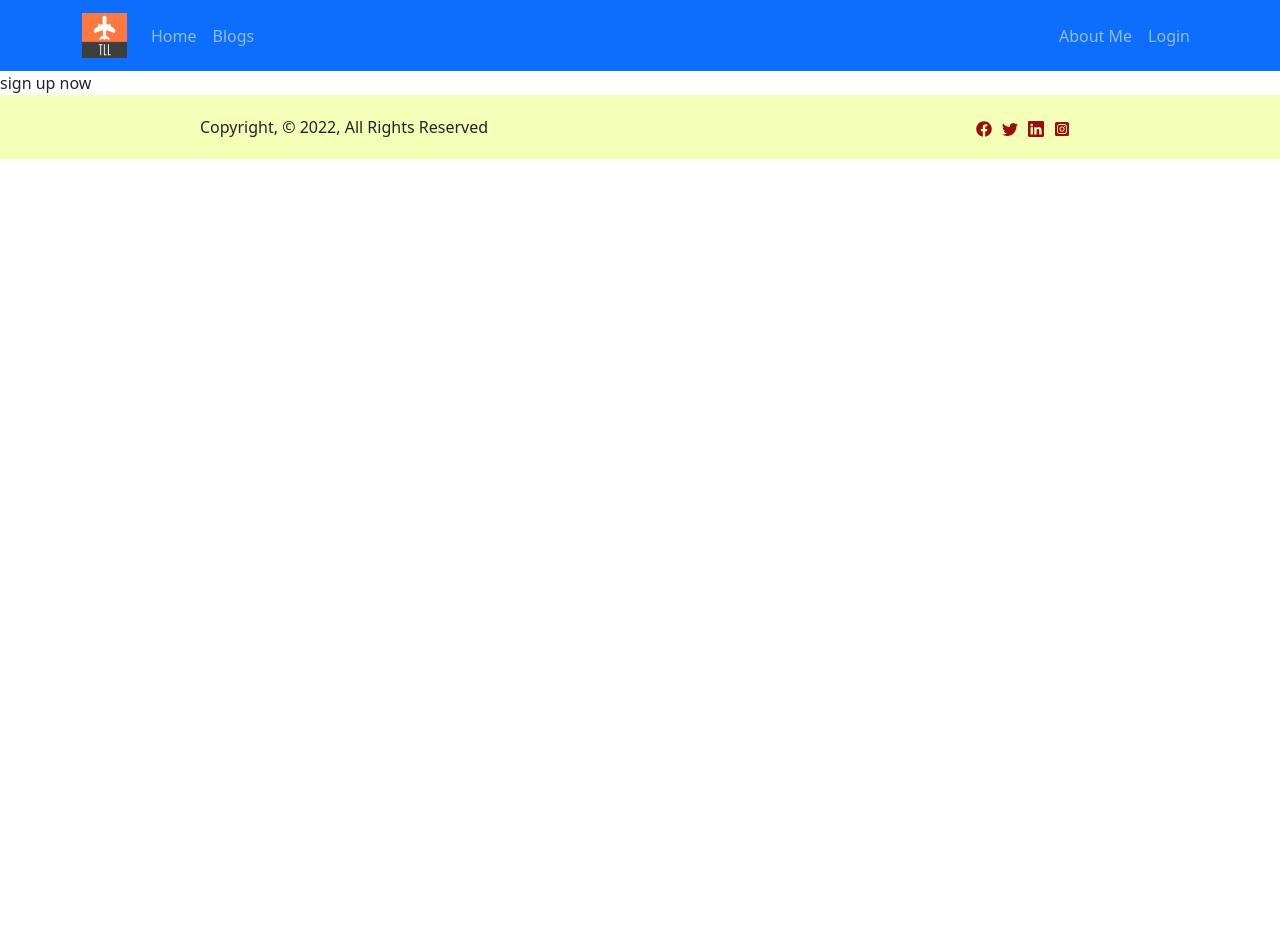
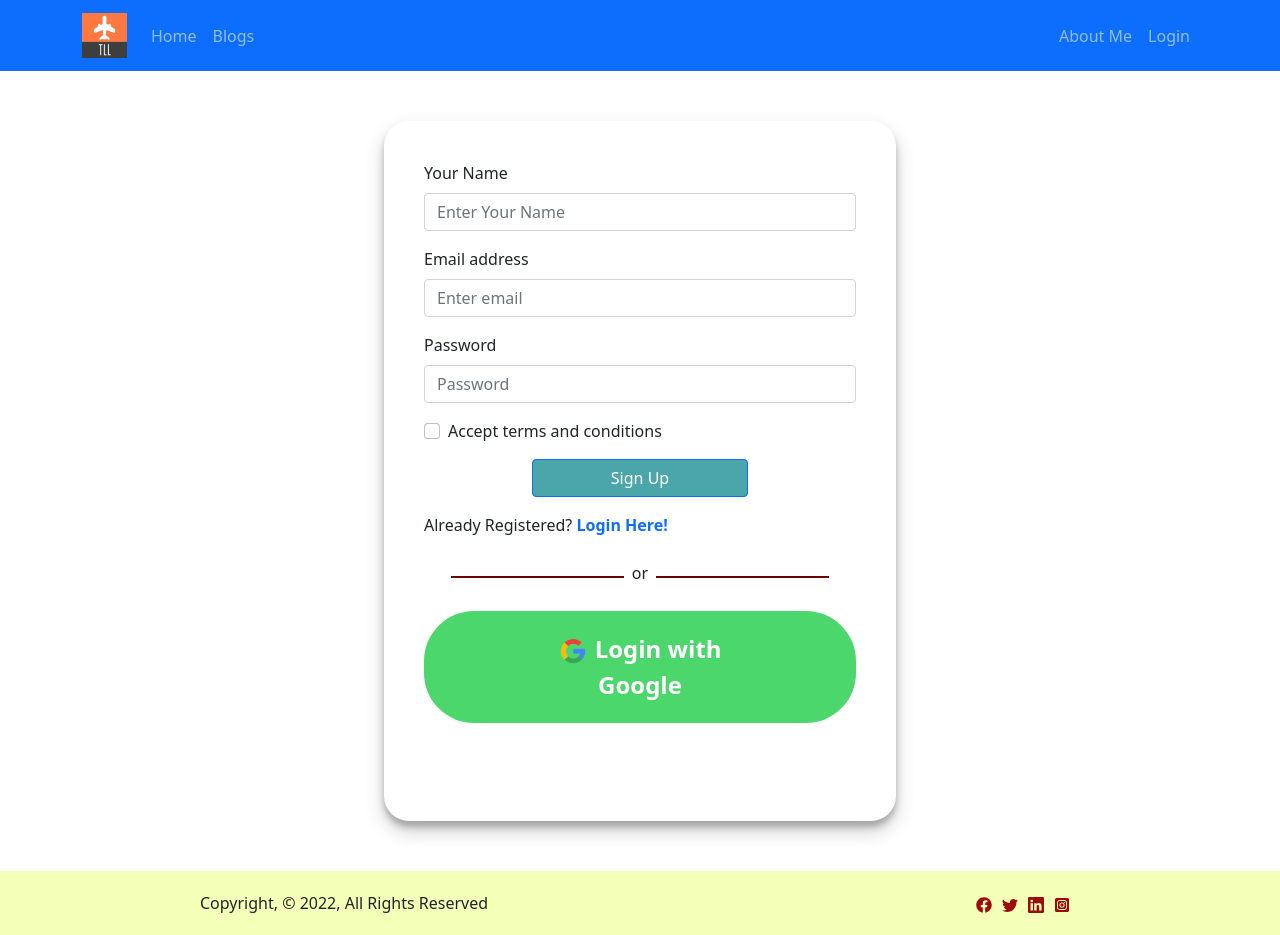
Before and after one commit to souravpodder/client-main-independent-website, a React (Create React App) app: page /signup in a window 1280 px wide. Before the commit the page ends 800 px from the top, so only its background shows below. Built offline with nearby package versions, Linux system fonts and the light colour scheme; the HTML template or start-up script is replaced by a standard one.

Commit message:
login and signup form added

```diff
--- a/src/App.js
+++ b/src/App.js
@@ -9,6 +9,7 @@ import Checkout from './Pages/Checkout/Checkout';
 import Blog from './Pages/Blog/Blog';
 import Header from './Pages/Shared/Header/Header';
 import Footer from './Pages/Shared/Footer/Footer';
+import NotFound from './Pages/NotFound/NotFound';
 
 function App() {
   return (
@@ -22,6 +23,7 @@ function App() {
         <Route path='/login' element={<Login />}></Route>
         <Route path='/signup' element={<Signup />}></Route>
         <Route path='/blogs' element={<Blog />}></Route>
+        <Route path='*' element={<NotFound />}></Route>
 
       </Routes>
       <Footer />
--- a/src/Pages/Login/Login.css
+++ b/src/Pages/Login/Login.css
@@ -0,0 +1,33 @@
+.form-container{
+  height: 700px;
+  width: 40%;
+  margin: 50px auto;
+  padding: 40px;
+  box-shadow: rgba(0, 0, 0, 0.19) 0px 10px 20px, rgba(0, 0, 0, 0.23) 0px 6px 6px;
+  border-radius: 25px;
+}
+
+.submit-btn{
+  background-color: rgb(75, 166, 169);
+  width: 50%;
+  display: block;
+  margin: 10px auto;
+}
+
+.side-line{
+  height: 2px;
+  width: 40%;
+  background-color: rgb(103, 4, 4);
+}
+
+.login-google-btn{
+  background-color: rgba(0, 199, 46, 0.7);
+  color: white;
+  font-weight: bold;
+  font-size: 24px;
+  padding: 20px 100px;
+  border: none;
+  border-radius: 50px;
+  display: block;
+  margin: 10px auto;
+}
--- a/src/Pages/Login/Login.js
+++ b/src/Pages/Login/Login.js
@@ -1,9 +1,37 @@
 import React from 'react';
+import { Form, Button } from 'react-bootstrap';
+import { Link } from 'react-router-dom';
+import './Login.css';
+import google from '../../images/google.png';
 
 const Login = () => {
   return (
-    <div>
-      login here
+    <div className='form-container'>
+      <Form>
+        <Form.Group className="mb-3" controlId="formBasicEmail">
+          <Form.Label>Email address</Form.Label>
+          <Form.Control type="email" placeholder="Enter email" />
+        </Form.Group>
+
+        <Form.Group className="mb-3" controlId="formBasicPassword">
+          <Form.Label>Password</Form.Label>
+          <Form.Control type="password" placeholder="Password" />
+        </Form.Group>
+
+        <Button className='submit-btn mb-3' type="submit">
+          Login
+        </Button>
+      </Form>
+
+      <p>New to website? <Link to="/signup" className='text-primary fw-bold text-decoration-none'>Register Here!</Link></p>
+
+      <div className='d-flex justify-content-center align-items-center'>
+        <div className='side-line'></div>
+        <p className='mt-2 px-2'>or</p>
+        <div className='side-line'></div>
+      </div>
+
+      <button className='login-google-btn'> <img src={google} alt="" /> <span>Login with Google</span></button>
     </div>
   );
 };
--- /dev/null
+++ b/src/Pages/NotFound/NotFound.js
@@ -0,0 +1,12 @@
+import React from 'react';
+import notfound from '../../images/notfound.jpg';
+
+const NotFound = () => {
+  return (
+    <div>
+      <img className='w-100' src={notfound} alt="" />
+    </div>
+  );
+};
+
+export default NotFound;
--- a/src/Pages/Shared/Header/Header.js
+++ b/src/Pages/Shared/Header/Header.js
@@ -5,8 +5,8 @@ import logo from '../../../images/logo.png';
 
 const Header = () => {
   return (
-    <div>
-      <Navbar collapseOnSelect expand="lg" bg="primary" variant="dark">
+    <>
+      <Navbar collapseOnSelect expand="lg" sticky='top' bg="primary" variant="dark">
         <Container>
           <Navbar.Brand as={Link} to="/">
             <img src={logo} alt="" />
@@ -26,7 +26,7 @@ const Header = () => {
           </Navbar.Collapse>
         </Container>
       </Navbar>
-    </div>
+    </>
   );
 };
 
--- a/src/Pages/Signup/Signup.js
+++ b/src/Pages/Signup/Signup.js
@@ -1,9 +1,42 @@
 import React from 'react';
+import { Button, Form } from 'react-bootstrap';
+import { Link } from 'react-router-dom';
+import google from '../../images/google.png';
 
 const Signup = () => {
   return (
-    <div>
-      sign up now
+    <div className='form-container'>
+      <Form>
+        <Form.Group className="mb-3" controlId="formBasicEmail">
+          <Form.Label>Your Name</Form.Label>
+          <Form.Control type="text" placeholder="Enter Your Name" />
+        </Form.Group>
+        <Form.Group className="mb-3" controlId="formBasicEmail">
+          <Form.Label>Email address</Form.Label>
+          <Form.Control type="email" placeholder="Enter email" />
+        </Form.Group>
+
+        <Form.Group className="mb-3" controlId="formBasicPassword">
+          <Form.Label>Password</Form.Label>
+          <Form.Control type="password" placeholder="Password" />
+        </Form.Group>
+        <Form.Group className="mb-3" controlId="formBasicCheckbox">
+          <Form.Check type="checkbox" label="Accept terms and conditions" />
+        </Form.Group>
+        <Button className='submit-btn mb-3' type="submit">
+          Sign Up
+        </Button>
+      </Form>
+
+      <p>Already Registered? <Link to="/login" className='text-primary fw-bold text-decoration-none'>Login Here!</Link></p>
+
+      <div className='d-flex justify-content-center align-items-center'>
+        <div className='side-line'></div>
+        <p className='mt-2 px-2'>or</p>
+        <div className='side-line'></div>
+      </div>
+
+      <button className='login-google-btn'> <img src={google} alt="" /> <span>Login with Google</span></button>
     </div>
   );
 };
```
Also changed, not shown: src/images/google.png (added), src/images/notfound.jpg (added).
